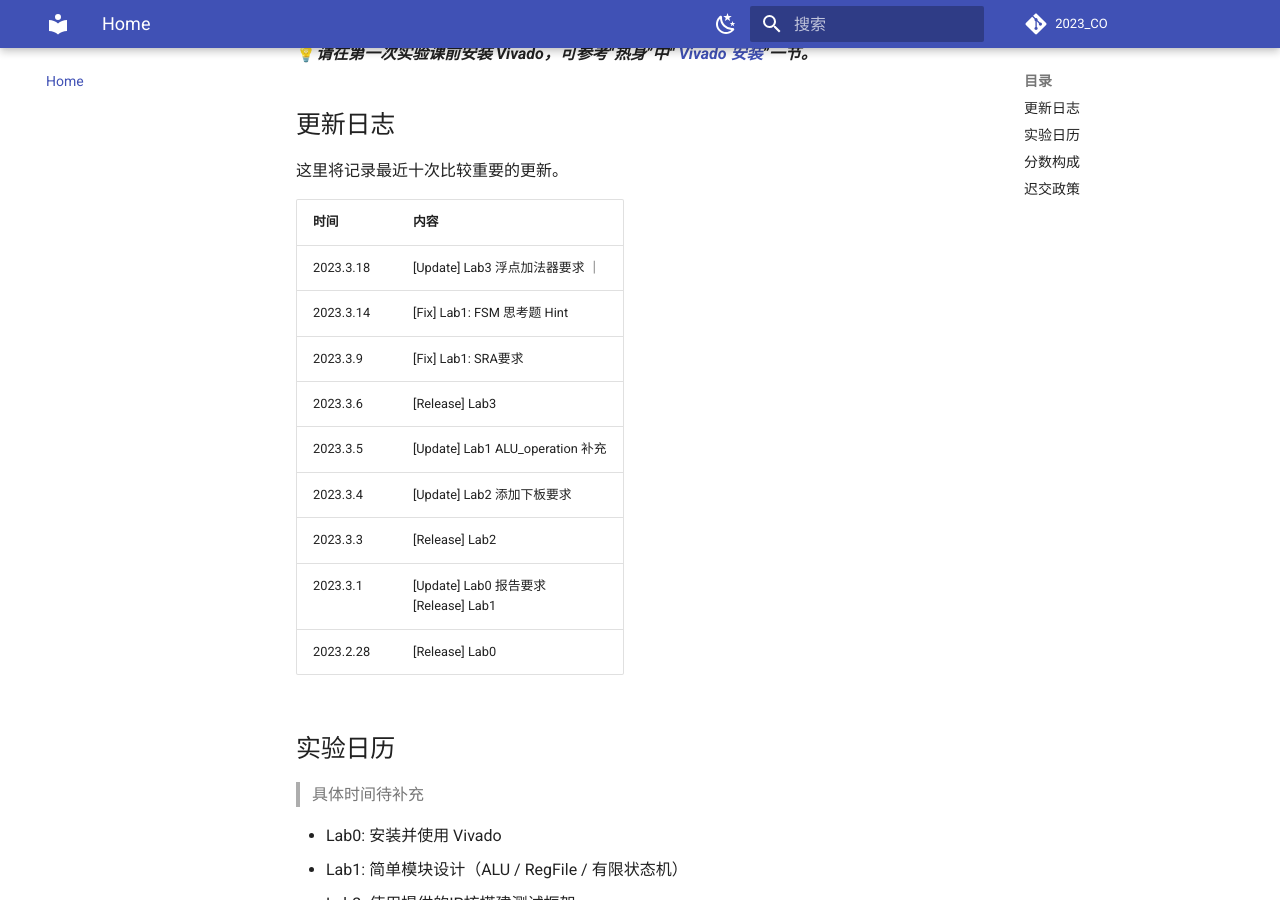
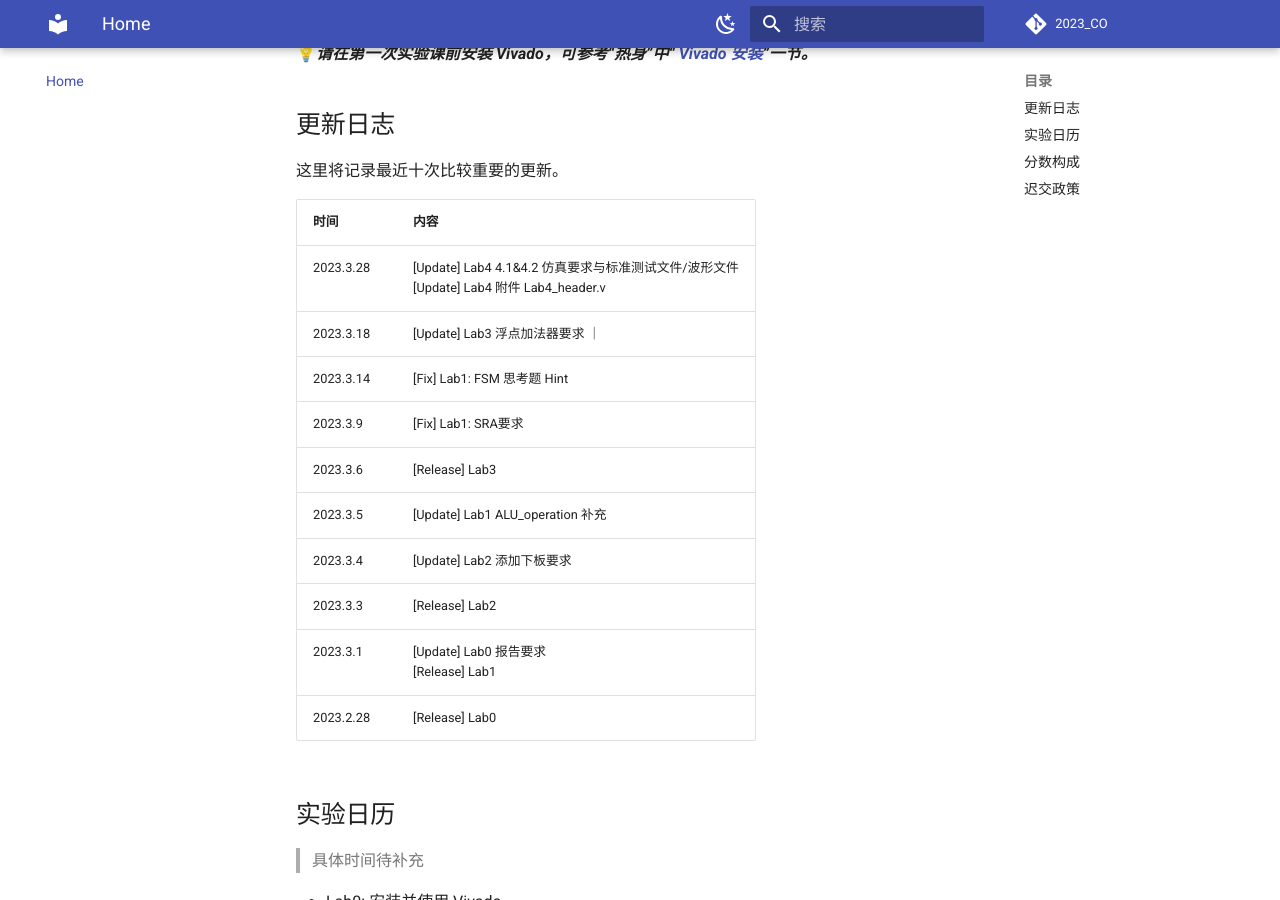
Before and after one commit to Guahao31/2023_CO, an MkDocs documentation site: the page built from docs/index.md, in a window 1280 px wide and 900 px high, scrolled down 402 px. Built offline with MkDocs 1.6.1 and Material for MkDocs 9.7.7, drawn with Linux system fonts in a browser that asks for light colours; comment, search, counter and statistics services are not loaded.

Commit message:
update: index for updating

```diff
--- a/docs/index.md
+++ b/docs/index.md
@@ -16,6 +16,7 @@
 
 | 时间 | 内容 |
 | --- | :------------------------------------ |
+| 2023.3.28 | [Update] Lab4 4.1&4.2 仿真要求与标准测试文件/波形文件 <br> [Update] Lab4 附件 Lab4_header.v |
 | 2023.3.18 | [Update] Lab3 浮点加法器要求 ｜
 | 2023.3.14 | [Fix] Lab1: FSM 思考题 Hint |
 | 2023.3.9 | [Fix] Lab1: SRA要求 |
```
